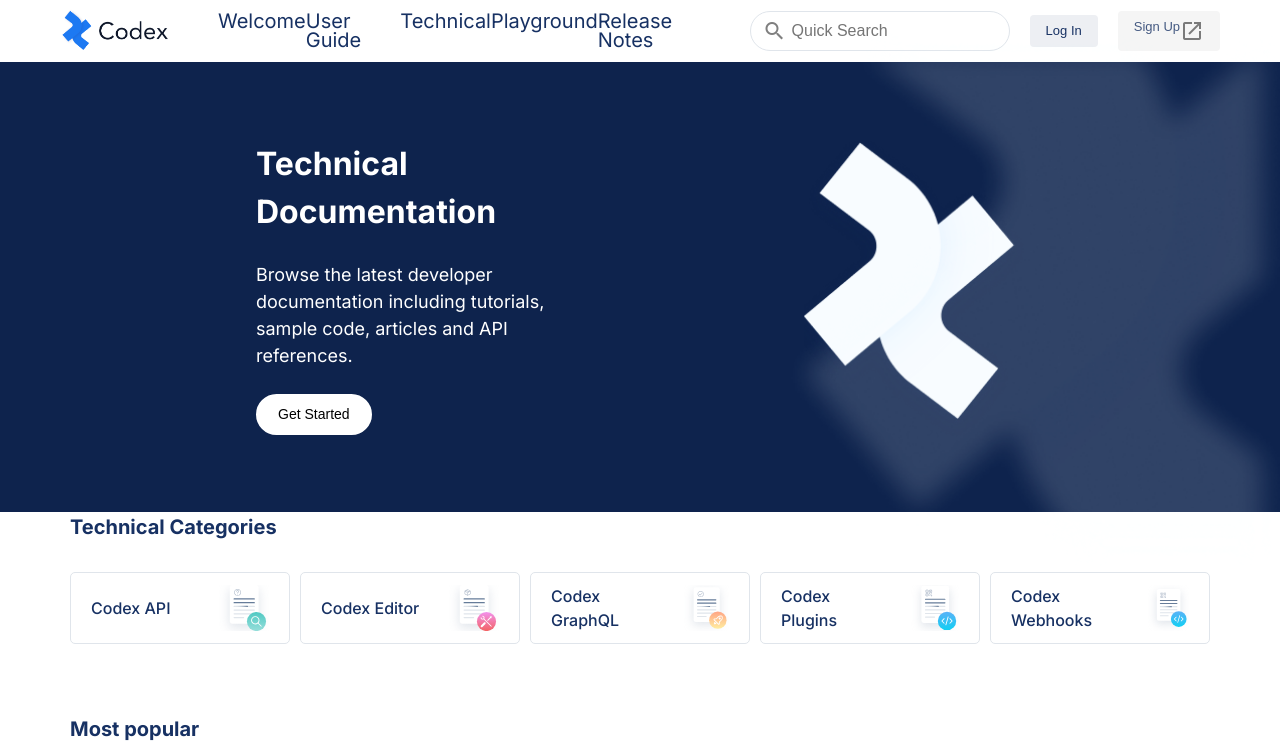
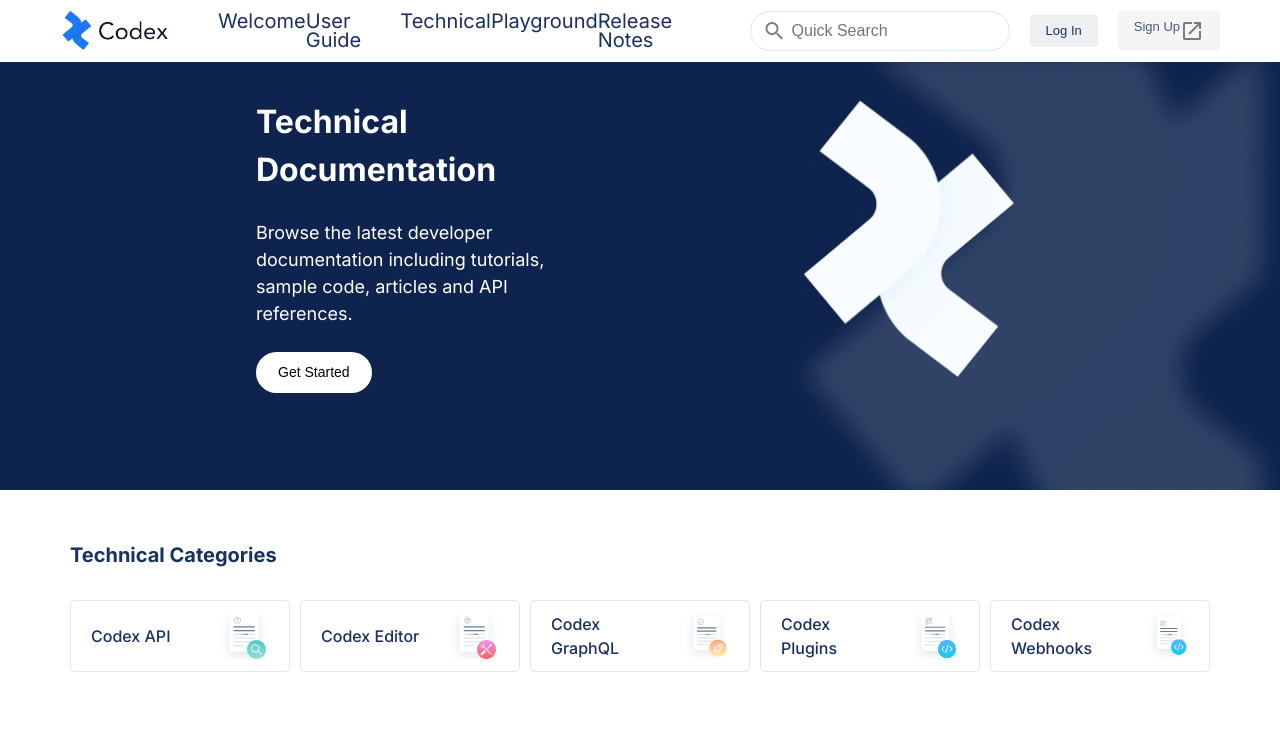
Before and after one commit to timchee/codex, a Next.js app: page / in a window 1280 px wide. Shown: the top 747 px of the page. Built offline with nearby package versions, Linux system fonts and the light colour scheme.

Commit message:
postiton fixed of navbar

```diff
--- a/src/styles/components/Header.css
+++ b/src/styles/components/Header.css
@@ -5,7 +5,7 @@
     /* padding: 0% 15%; */
     color: #ffffff;
     display: flex;
-    height: 450px;
+    height: 490px;
     max-width: var(--max-width) !important;
     margin: auto;
 }
--- a/src/styles/components/Navbar.css
+++ b/src/styles/components/Navbar.css
@@ -7,7 +7,9 @@
   align-items: center;
   font-weight: 400;
   padding: 10px 60px;
-  max-width: 1880px;
+  position: fixed;
+  background-color: #fff;
+  width: 100%;
 }
 .navbar__logo{
   background-image: url("../images/logo.png");
--- a/src/styles/components/TechnicalCategories.css
+++ b/src/styles/components/TechnicalCategories.css
@@ -2,6 +2,7 @@
     max-width: var(--max-width);
     margin: auto;
     margin-bottom: 70px;
+    margin-top: 50px;
 }
 
 .technical-categories__title {
```
